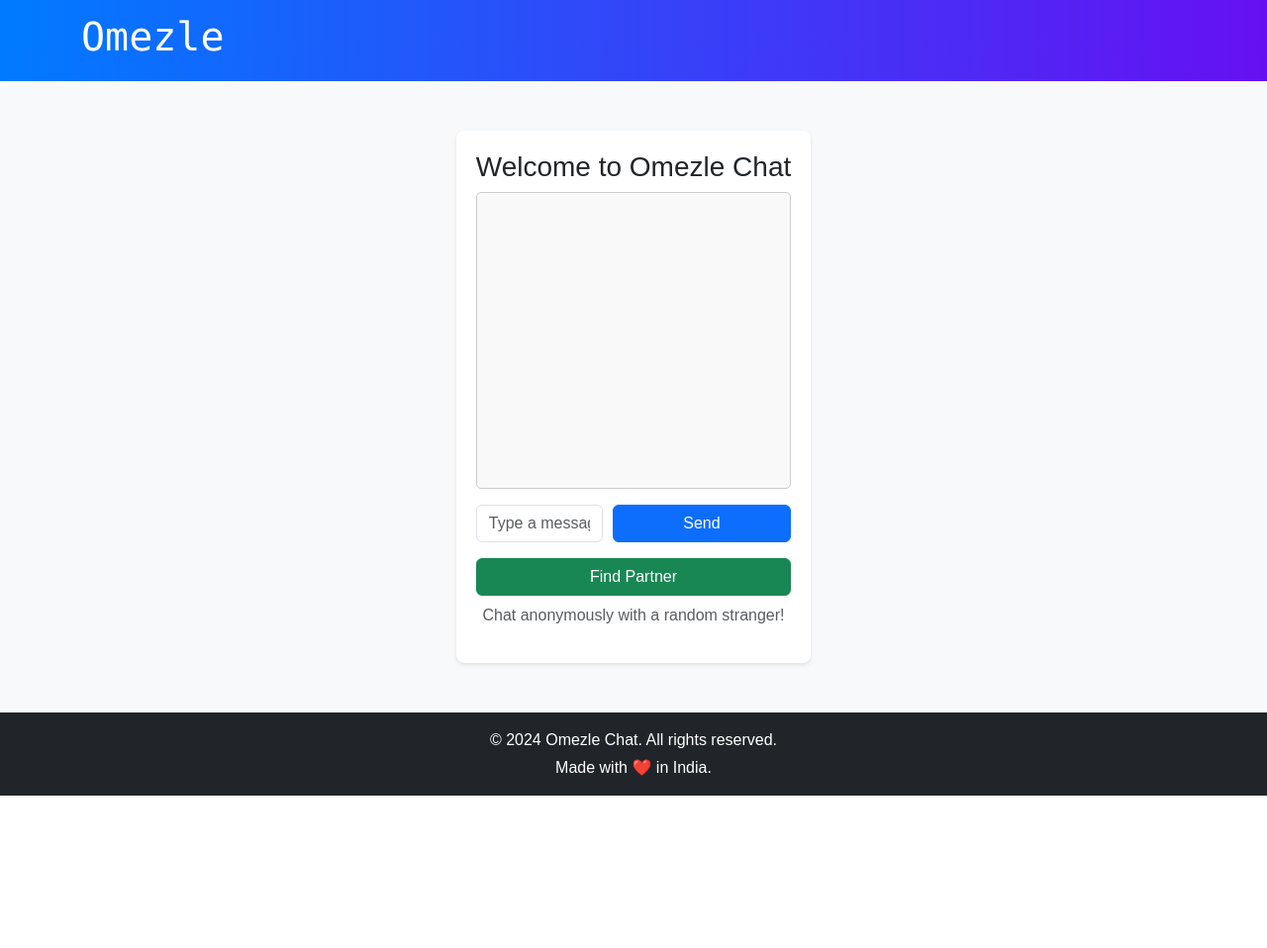
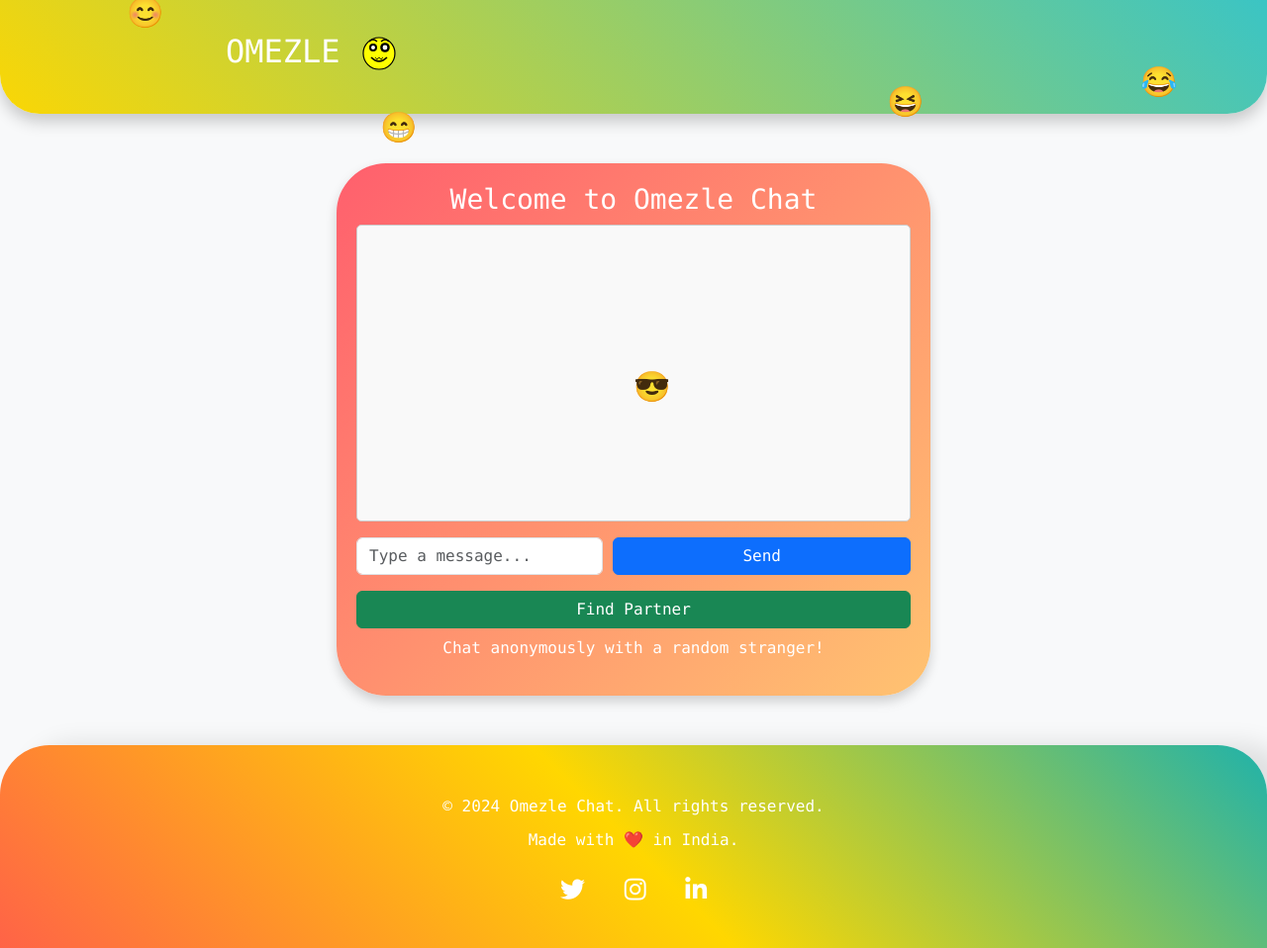
Before and after one commit to SkvProgrammer/random-chat-web-app-omezle, a Flask app: page / in a window 1280 px wide. Shown: the whole page at 99% size. Before the commit the page ends 804 px from the top, so only its background shows below. Run offline with Flask 3, Linux system fonts and the light colour scheme; some libraries are stand-ins or nearby versions.

Commit message:
animations added

```diff
--- a/static/style.css
+++ b/static/style.css
@@ -3,6 +3,8 @@
     margin: 0; /* Remove default margin */
     display: flex;
     flex-direction: column;
+    font-family: 'Lucida Console', 'Courier New', monospace!important;
+
 }
 
 /* Ensure the main content expands to fill the available space */
@@ -16,12 +18,29 @@
     }
     .chat-container {
         max-width: 600px;
+        width:80%;
         margin: 50px auto;
-        background: #fff;
-        border-radius: 8px;
-        box-shadow: 0 2px 4px rgba(0, 0, 0, 0.1);
+        background: linear-gradient(135deg, #FF5F6D, #FFC371); /* Tropical Sunrise */
+        border-radius: 50px;
+        color:white;
+        box-shadow: 0 2px 4px rgba(0, 0, 0, 0.1); /* Initial shadow */
         padding: 20px;
+        animation: shadow-pulse 2s ease-in-out infinite; /* Animation */
     }
+
+    /* Keyframes for box-shadow animation */
+    @keyframes shadow-pulse {
+        0% {
+            box-shadow: 0 2px 4px rgba(0, 0, 0, 0.1);
+        }
+        50% {
+            box-shadow: 0 8px 16px rgba(0, 0, 0, 0.2); /* Larger shadow */
+        }
+        100% {
+            box-shadow: 0 2px 4px rgba(0, 0, 0, 0.1);
+        }
+    }
+
     #chat {
         height: 300px;
         overflow-y: auto;
@@ -43,9 +62,44 @@
     }
 
     footer {
-background-color: #212529;
-color: #ffffff;
-}
+        background: linear-gradient(45deg, #FF6347, #FFD700, #20B2AA); /* Gradient background */
+        padding: 40px 20px;
+        color: white;
+        text-align: center;
+        font-family: 'Lucida Console', 'Courier New', monospace;
+        box-shadow: 25px -2px 25px rgba(0, 0, 0, 0.1);
+        border-radius: 50px 50px 0 0;
+    }
+
+    footer p {
+        margin: 10px 0;
+    }
+
+    footer a {
+        color: white;
+        text-decoration: none;
+        font-weight: bold;
+        transition: color 0.3s ease;
+    }
+
+    footer a:hover {
+        color: #FFD700; /* Golden color on hover */
+    }
+
+    footer .social-icons {
+        margin-top: 20px;
+    }
+
+    footer .social-icons a {
+        margin: 0 15px;
+        font-size: 25px;
+        color: white;
+        transition: color 0.3s ease;
+    }
+
+    footer .social-icons a:hover {
+        color: #FFD700; /* Change to golden on hover */
+    }
 footer a {
 color: #ffc107;
 text-decoration: none;
@@ -54,10 +108,136 @@
 text-decoration: underline;
 }
 header {
-background: linear-gradient(90deg, #007bff, #6610f2); /* Blue to Purple */
+    border-bottom-left-radius:40px!important;
+    border-bottom-right-radius:40px!important;;
 
+    background: linear-gradient(45deg, #FF6347, #FFD700, #00BFFF, #20B2AA); /* Warm to Cool Gradient */
+    background-size: 400% 400%;
+    animation: gradient-animation-header 10s ease infinite;
+    color: white;
+    padding: 20px 0;
+    text-align: center;
+    box-shadow: 0 8px 16px rgba(0, 0, 0, 0.2); /* Larger shadow */
 }
+
+h1 {
+    font-family: 'Lucida Console', 'Courier New', monospace;
+    font-size: 3rem;
+    margin: 0;
+}
+
+/* Keyframes for header animation */
+@keyframes gradient-animation-header {
+    0% {
+        background-position: 0% 50%;
+    }
+    50% {
+        background-position: 100% 50%;
+    }
+    100% {
+        background-position: 0% 50%;
+    }
+}
+
 
 #message{
 box-shadow:none!important;
 }
+@keyframes move-left-right {
+    0% {
+        transform: translateX(0);
+        text-transform:none; /* Start at the original position */
+    }
+    50% {
+        transform: translateX(200px);
+        text-transform:uppercase; /* Move to the right */
+    }
+    100% {
+        transform: translateX(400px);
+        text-transform:capitalize;/* Return to the original position */
+    }
+}
+
+/* Apply the animation to the title */
+#animate-title {
+    display: inline-block;
+    animation: move-left-right 5s infinite ease-in-out; /* Animation duration: 5s */
+}
+
+
+/* lets animate the boring elements to look a bit funky*/
+
+
+
+
+
+
+/*background animation part*/
+
+/* body {
+    background: linear-gradient(45deg, #FF7F50, #FF1493, #8A2BE2);
+    background-size: 400% 400%;
+    animation: gradient-animation 10s ease infinite;
+    height: 100vh;
+    margin: 0;
+}
+
+@keyframes gradient-animation {
+    0% {
+        background-position: 0% 50%;
+    }
+    50% {
+        background-position: 100% 50%;
+    }
+    100% {
+        background-position: 0% 50%;
+    }
+}
+
+/*background animation part*/
+
+
+.smiley {
+    position: absolute;
+    font-size: 30px;
+    animation: fall 5s infinite linear;
+}
+
+@keyframes fall {
+    0% {
+        transform: translateY(-100px);
+    }
+    100% {
+        transform: translateY(100vh); /* Falls to the bottom */
+    }
+}
+
+/* Randomize the position and animation duration of each smiley */
+.smiley:nth-child(1) {
+    left: 10%;
+    animation-duration: 6s;
+}
+
+.smiley:nth-child(2) {
+    left: 30%;
+    animation-duration: 7s;
+    animation-delay: -2s;
+}
+
+.smiley:nth-child(3) {
+    left: 50%;
+    animation-duration: 5s;
+    animation-delay: -1s;
+}
+
+.smiley:nth-child(4) {
+    left: 70%;
+    animation-duration: 8s;
+    animation-delay: -3s;
+}
+
+.smiley:nth-child(5) {
+    left: 90%;
+    animation-duration: 9s;
+    animation-delay: -4s;
+}
--- a/templates/index.html
+++ b/templates/index.html
@@ -7,37 +7,67 @@
     <!-- Bootstrap CSS -->
     <link href="https://cdn.jsdelivr.net/npm/bootstrap@5.3.0/dist/css/bootstrap.min.css" rel="stylesheet">
     <link rel="stylesheet" type="text/css" href="static/style.css">
+   <!-- Font Awesome Icons -->
+<link href="https://cdnjs.cloudflare.com/ajax/libs/font-awesome/6.0.0-beta3/css/all.min.css" rel="stylesheet">
+
 </head>
 <body>
+    <div class="smiley">😊</div>
+    <div class="smiley">😁</div>
+    <div class="smiley">😎</div>
+    <div class="smiley">😆</div>
+    <div class="smiley">😂</div>
     <header>
-        <nav class="navbar navbar-expand-lg text-primary text-center">
-            <div class="container text-center">
-                <a class="navbar-brand" href="#" style="color:white!important;"><h1 style=" font-family: 'Lucida Console', 'Courier New', monospace;">Omezle</h1></a>
 
+        <nav class="navbar navbar-expand-lg text-primary">
+            <div class="container" id="title">
+                <a class="navbar-brand" href="" style="color:white!important;">
+                    <h2 id="animate-title" style="font-family: 'Lucida Console', 'Courier New', monospace;">Omezle
+
+                        <svg id="funky-smiley" xmlns="http://www.w3.org/2000/svg" width="40" height="40" viewBox="0 0 100 100">
+                            <circle cx="50" cy="50" r="40" fill="yellow" stroke="black" stroke-width="3" />
+                            <circle cx="35" cy="35" r="10" fill="black" />
+                            <circle cx="35" cy="35" r="5" fill="white" />
+                            <circle cx="65" cy="35" r="12" fill="black" />
+                            <circle cx="65" cy="35" r="6" fill="white" />
+                            <path d="M 25 20 Q 35 10 45 20" stroke="black" stroke-width="3" fill="transparent" />
+                            <path d="M 55 20 Q 65 10 75 20" stroke="black" stroke-width="3" fill="transparent" />
+                            <path d="M 30 60 Q 50 80 70 60" stroke="black" stroke-width="4" fill="transparent" />
+                            <path d="M 40 60 L 45 65 L 50 60 L 55 65 L 60 60" stroke="black" stroke-width="2" fill="transparent" />
+                        </svg>
+                   </h2>
+                </a>
             </div>
         </nav>
+
     </header>
 
 
     <div class="chat-container">
-        <h3 class="text-center">Welcome to Omezle Chat</h3>
+        <h3 class="text-center" style="text-transform:none;" id="welcometo">Welcome to Omezle Chat</h3>
         <div id="chat" class="mb-3"></div>
         <div class="chat-input-group mb-3">
             <input id="message" class="form-control" placeholder="Type a message...">
             <button id="send" class="btn btn-primary">Send</button>
         </div>
         <button id="find" class="btn btn-success mb-2">Find Partner</button>
-        <p class="text-center text-muted">Chat anonymously with a random stranger!</p>
+        <p class="text-center text-white">Chat anonymously with a random stranger!</p>
     </div>
 
-    <footer class="text-center py-3">
+    <footer>
         <p class="mb-1">
             &copy; <span id="currentYear"></span> Omezle Chat. All rights reserved.
         </p>
         <p class="mb-0">
             Made with <span style="color: red;">❤️</span> in India.
         </p>
+        <div class="social-icons">
+            <a href="https://www.twitter.com/" target="_blank"><i class="fab fa-twitter"></i></a>
+            <a href="https://www.instagram.com/" target="_blank"><i class="fab fa-instagram"></i></a>
+            <a href="https://www.linkedin.com/" target="_blank"><i class="fab fa-linkedin-in"></i></a>
+        </div>
     </footer>
+
 
 
 
```
